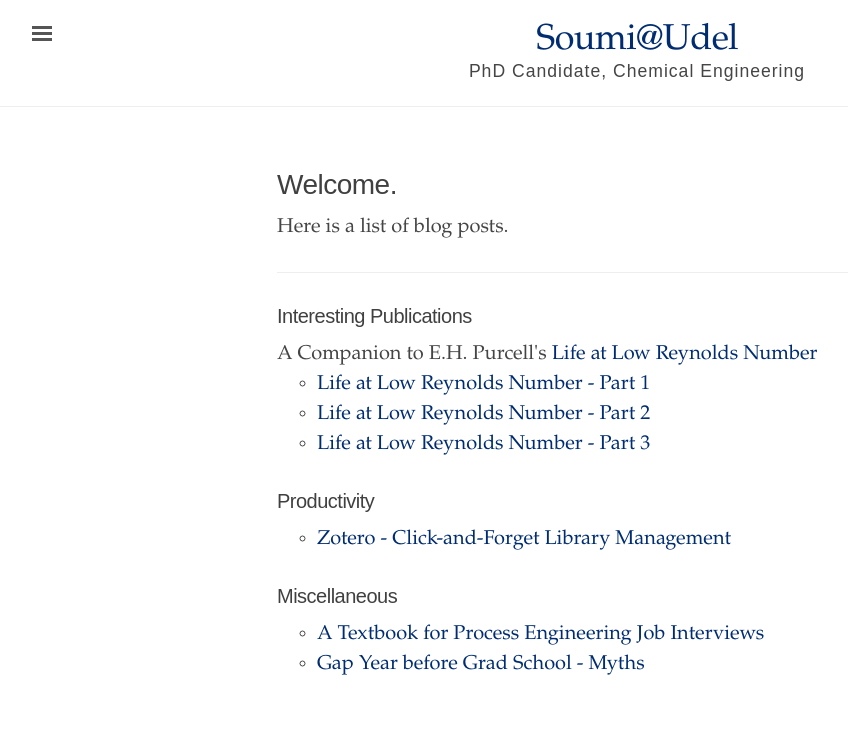
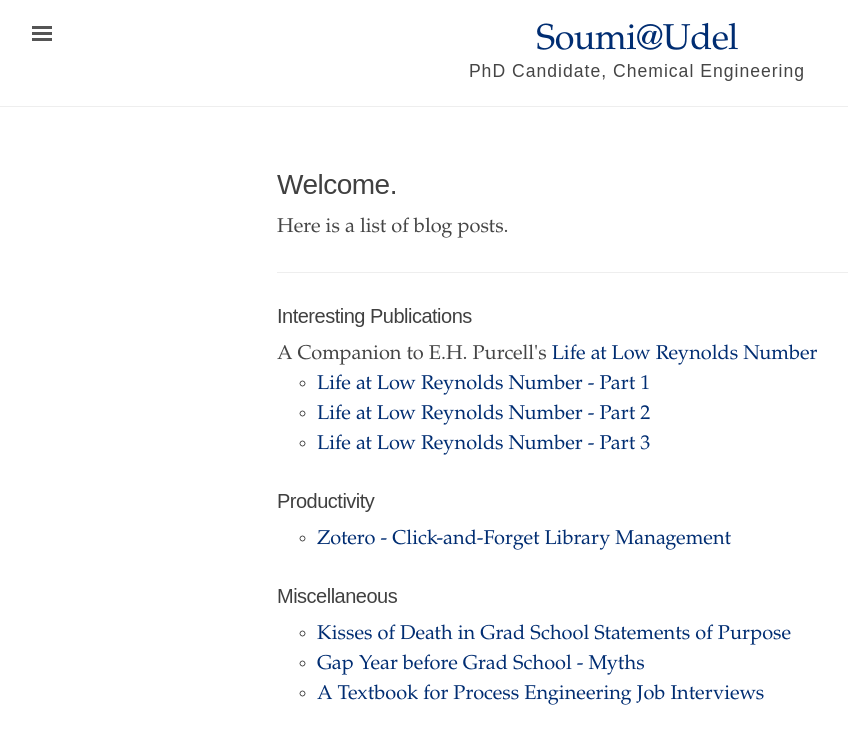
Before and after one commit to soumi-udel/soumi-udel.github.io, a Jekyll site: the page built from index.html, in a window 1280 px wide. Shown: the top 744 px of the page, without its empty margins (3-851 px from the left). Built offline with Jekyll 4.4.1, drawn with Linux system fonts in a browser that asks for light colours.

Commit message:
Post: Kiss of Death

```diff
--- a/index.html
+++ b/index.html
@@ -75,11 +75,10 @@ title: "Soumi@Udel"
   <ul class="post">
 
     <li class="text-title">
-      <a href="/texts/process-engineering-interviews/">
-        A Textbook for Process Engineering Job Interviews
+      <a href="/texts/kisses-of-death-SOP/">
+        Kisses of Death in Grad School Statements of Purpose
       </a>
     </li>
-
 
     <li class="text-title">
       <a href="/texts/gap-year-myths/">
@@ -87,6 +86,15 @@ title: "Soumi@Udel"
       </a>
     </li>
 
+    <li class="text-title">
+      <a href="/texts/process-engineering-interviews/">
+        A Textbook for Process Engineering Job Interviews
+      </a>
+    </li>
+
+
+
+
 
   </ul>
 
```
Also changed, not shown: _texts/kisses-of-death-SOP.md (added, +15 -0 lines).
